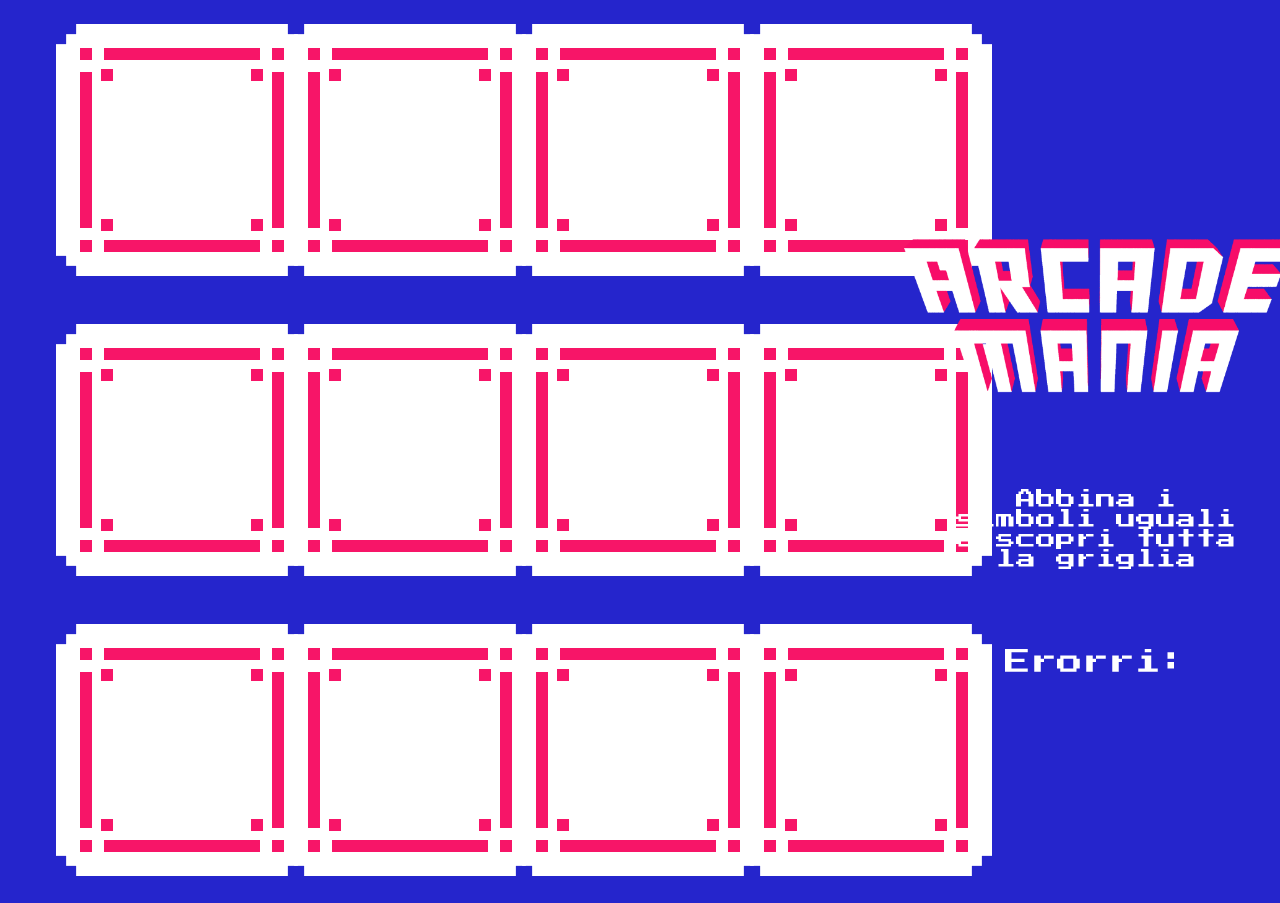
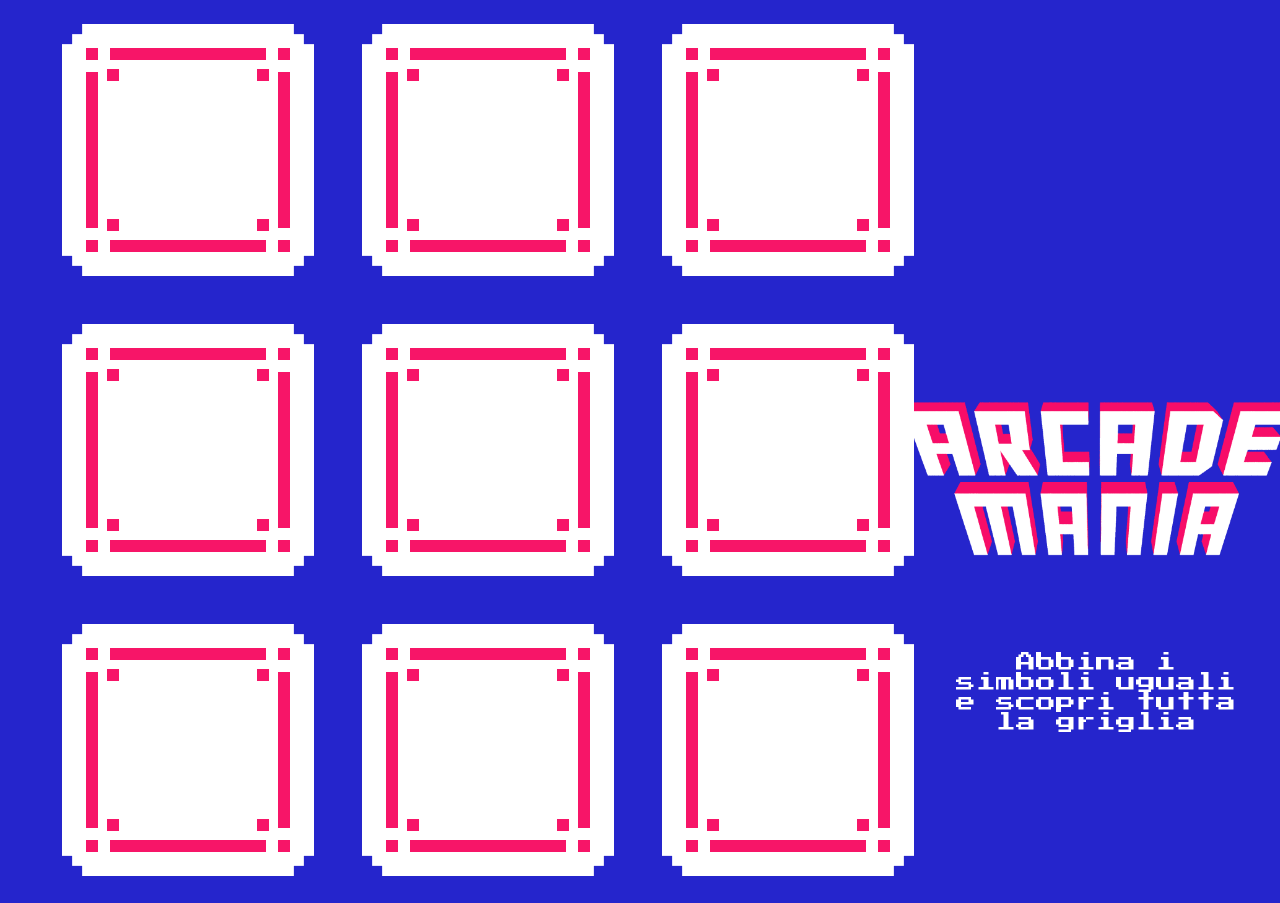
Before and after one commit to matteopoliti/kata-memory-game, a plain HTML site: page index.html in a window 1280 px wide. Shown: the top 903 px of the page. Drawn offline with Linux system fonts and the light colour scheme.

Commit message:
Feat: added script

```diff
--- a/index.html
+++ b/index.html
@@ -18,42 +18,6 @@
 
         <div class="container">
             <div class="cards">
-                <div class="card">
-                    <img src="./images/back.png" alt="card">
-                </div>
-                <div class="card">
-                    <img src="./images/back.png" alt="card">
-                </div>
-                <div class="card">
-                    <img src="./images/back.png" alt="card">
-                </div>
-                <div class="card">
-                    <img src="./images/back.png" alt="card">
-                </div>
-                <div class="card">
-                    <img src="./images/back.png" alt="card">
-                </div>
-                <div class="card">
-                    <img src="./images/back.png" alt="card">
-                </div>
-                <div class="card">
-                    <img src="./images/back.png" alt="card">
-                </div>
-                <div class="card">
-                    <img src="./images/back.png" alt="card">
-                </div>
-                <div class="card">
-                    <img src="./images/back.png" alt="card">
-                </div>
-                <div class="card">
-                    <img src="./images/back.png" alt="card">
-                </div>
-                <div class="card">
-                    <img src="./images/back.png" alt="card">
-                </div>
-                <div class="card">
-                    <img src="./images/back.png" alt="card">
-                </div>
             </div>
 
             <div class="info">
@@ -61,7 +25,7 @@
 
                 <p>Abbina i simboli uguali e scopri tutta la griglia</p>
 
-                <span class="err-counter">Erorri: </span>
+                <span class="err-counter"></span>
             </div>
         </div>
 
--- a/main.js
+++ b/main.js
@@ -0,0 +1,121 @@
+const img = [
+    {
+        "id": 1,
+        "media": "alien.png",
+    },
+    {
+        "id": 2,
+        "media": "bug.png",
+    },
+    {
+        "id": 3,
+        "media": "duck.png",
+    },
+    {
+        "id": 4,
+        "media": "rocket.png",
+    },
+    {
+        "id": 5,
+        "media": "spaceship.png",
+    },
+    {
+        "id": 6,
+        "media": "tiktac.png",
+    },
+    {
+        "id": 1,
+        "media": "alien.png",
+    },
+    {
+        "id": 2,
+        "media": "bug.png",
+    },
+    {
+        "id": 3,
+        "media": "duck.png",
+    },
+    {
+        "id": 4,
+        "media": "rocket.png",
+    },
+    {
+        "id": 5,
+        "media": "spaceship.png",
+    },
+    {
+        "id": 6,
+        "media": "tiktac.png",
+    }
+];
+
+let firstCard = "";
+let secondCard = "";
+let counter = 0;
+
+document.addEventListener("DOMContentLoaded", (event) => {
+
+    const cardsContainer = document.querySelector(".container .cards");
+
+
+    shuffleArray(img)
+
+    for(let i = 0; i < img.length; i++){
+        let cardElement = document.createElement('div');
+        cardElement.classList.add('card');
+        cardElement.dataset.id = img[i].id;
+        cardElement.innerHTML = `<img src="./images/${img[i].media}" id="front"              alt="front-card">`;
+        cardsContainer.appendChild(cardElement);
+    }
+
+    const cards = document.querySelectorAll(".cards .card");
+
+
+    cards.forEach((card)=>{
+        card.addEventListener("click", ()=>{
+            card.classList.add("clicked")
+            if(counter === 0){
+                firstCard = card.getAttribute("data-id");
+                counter++;
+            }else{
+                secondCard = card.getAttribute("data-id");
+                counter = 0;
+
+                if (firstCard === secondCard) {
+                    const correctCards = document.querySelectorAll(".card[data-id='" + firstCard + "']");
+
+                    if (correctCards.length > 0) {
+                        for (const card of correctCards) {
+                            card.classList.add("checked");
+                            card.classList.remove("clicked");
+                        }
+                    }
+                }else{
+                    const incorrectCards = document.querySelectorAll(".card.clicked");
+                    const errCounter = document.querySelector(".info .err-counter");
+
+                    if (incorrectCards.length > 0) {
+                        for (const card of incorrectCards) {
+                            card.classList.add("shake");
+                            setTimeout(()=>{
+                                card.classList.remove("shake");
+                                card.classList.remove("clicked");
+                            }, 800)
+                        }
+                    }
+                }
+            }
+
+
+        })
+    })
+});
+
+function shuffleArray(array) {
+    for (var i = array.length - 1; i > 0; i--) {
+        var j = Math.floor(Math.random() * (i + 1));
+        var temp = array[i];
+        array[i] = array[j];
+        array[j] = temp;
+    }
+}
--- a/style.css
+++ b/style.css
@@ -27,8 +27,33 @@ body{
     justify-content: center;
 }
 .card{
-    width: calc(100% / 4 );
+    width: 300px;
+    height: 300px;
+    cursor: pointer;
+    transform: scale(1);
+    background-image: url("./images/back.png");
+    background-size: cover;
+    background-repeat: no-repeat;
+    background-position: center;
+
 }
+.card:active {
+    transform: scale(0.97);
+    transition: transform .2s;
+}
+.card img{
+    opacity: 0;
+}
+
+.card.clicked img,
+.card.checked img{
+    opacity: 1;
+}
+
+.card.shake{
+    animation: shake 0.5s;
+}
+
 
 /* sezione errori e titolo */
 .info {
```
